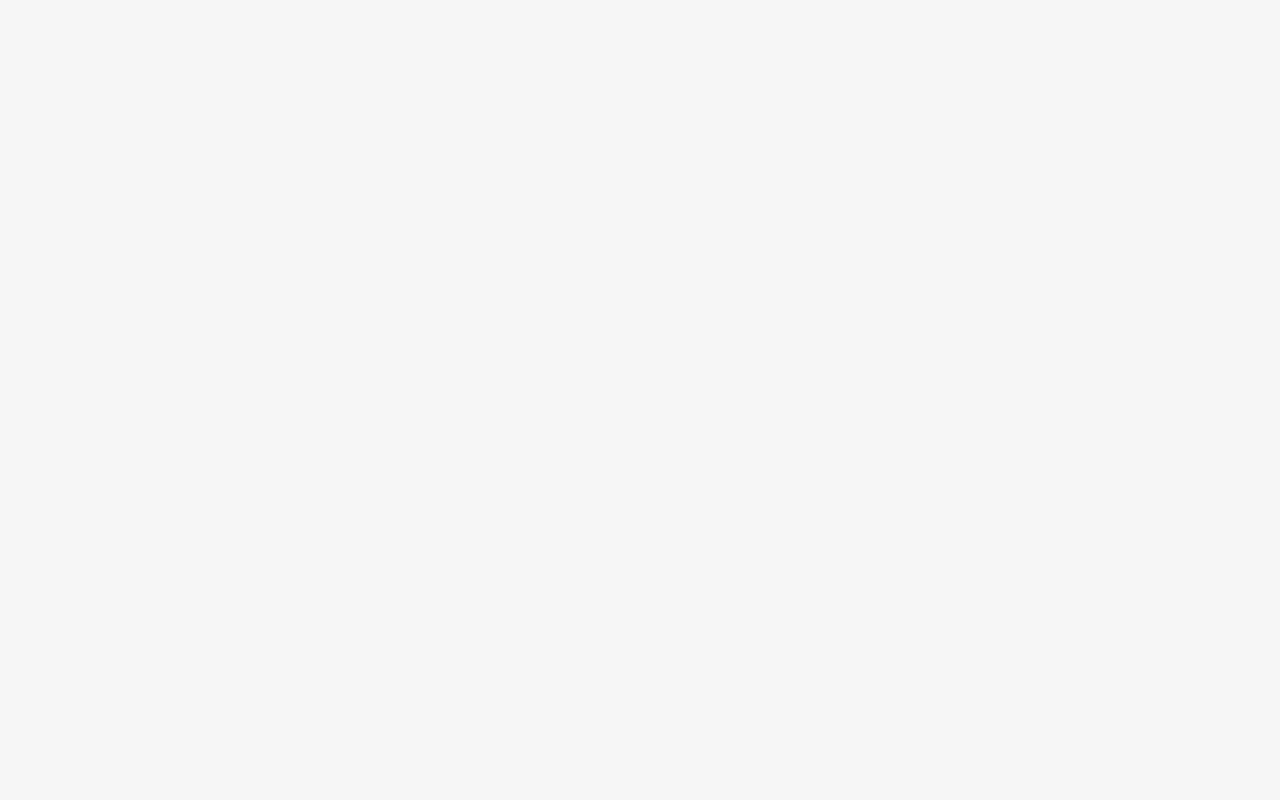
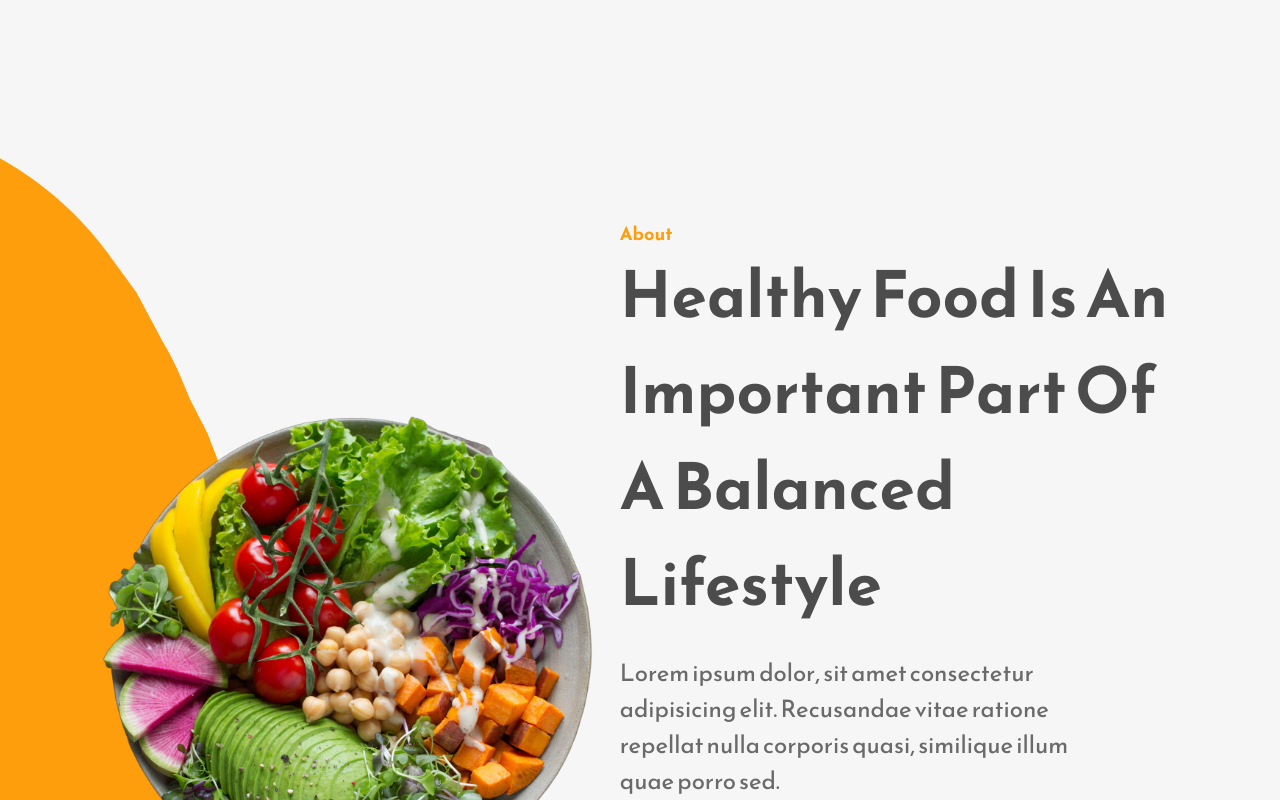
Before and after one commit to jDo0/landing-page-site-practice, a React (Create React App) app: page / in a window 1280 px wide. Shown: the part 1100-1900 px from the top of the page. Before the commit the page ends 1000 px from the top, so only its background shows below. Built offline with nearby package versions, Linux system fonts and the light colour scheme.

Commit message:
Import and render About.js in App.js

```diff
--- a/src/App.js
+++ b/src/App.js
@@ -1,10 +1,12 @@
 import './App.css';
 import Home from './Components/Home';
+import About from './Components/About';
 
 function App() {
   return (
     <div className="App">
       <Home />
+      <About />
     </div>
   );
 }
```
